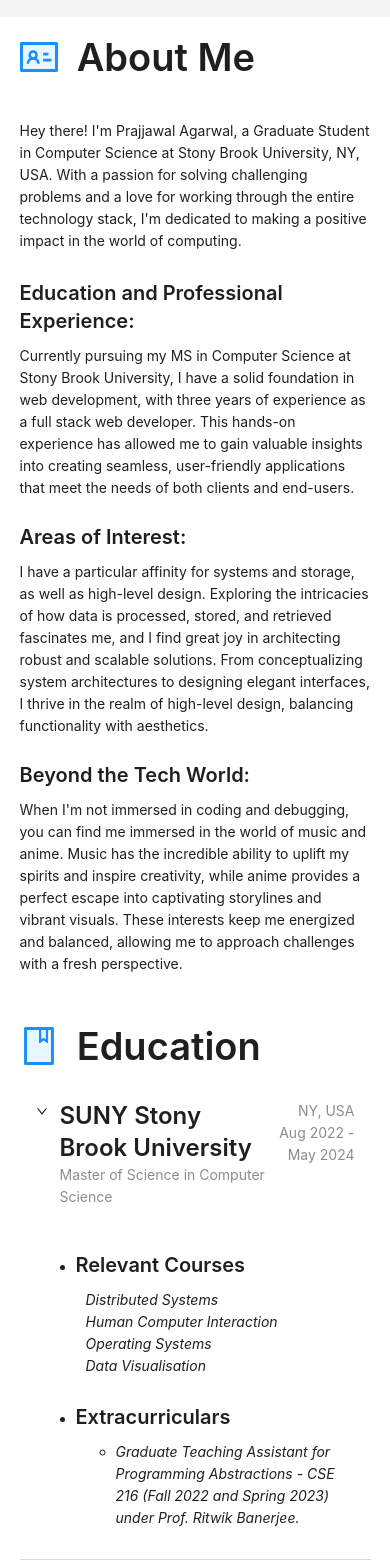
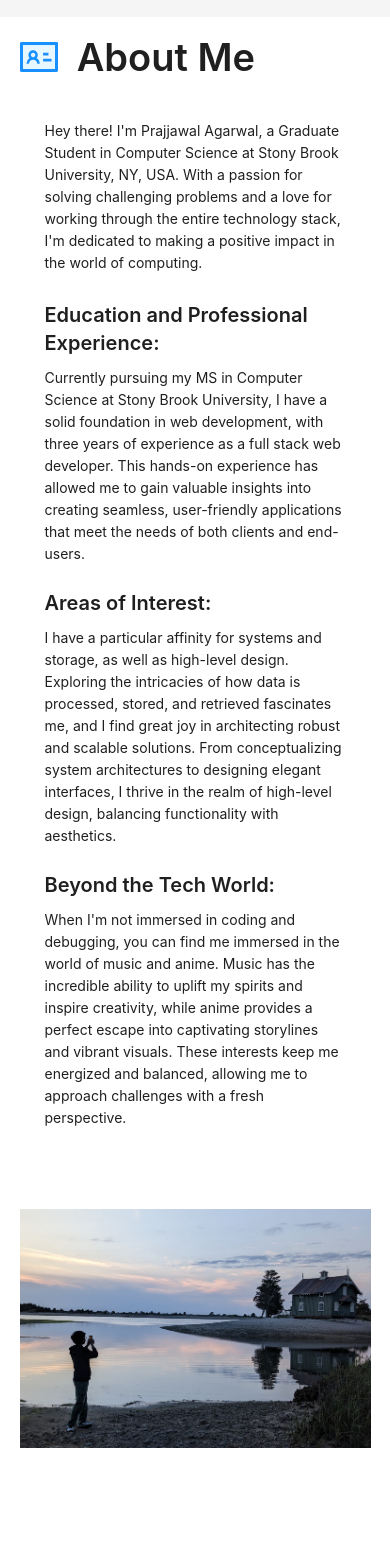
Before and after one commit to prajjawal05/personal-website, a React (Create React App) app: page / in a window 390 px wide. Shown: the part 827-2389 px from the top of the page. Built offline with nearby package versions, Linux system fonts and the light colour scheme.

Commit message:
added back my image for mobile

```diff
--- a/src/components/AboutMe/index.js
+++ b/src/components/AboutMe/index.js
@@ -9,6 +9,7 @@ const { Title, Text } = Typography;
 
 const StyledLayout = styled.div`
     display: flex;
+    flex-direction: ${prop => prop.horizontal ? "row" : "column"};
     justify-content: space-around;
     height: auto;
 `;
@@ -18,13 +19,14 @@ const StyledLeft = styled.div`
     display: flex;
     flex-direction: column;
     justify-content: center;
-    max-width: 700px;
+    max-width: ${prop => prop.horizontal ? "900px" : ""};
 `;
 
 const StyledRight = styled.div`
     display: flex;
     flex-direction: column;
     justify-content: center;
+    margin: 80px 0;
 `;
 
 const StyledTitle = styled(Title)`
@@ -33,6 +35,7 @@ const StyledTitle = styled(Title)`
 
 const StyledDetails = styled(Text)`
     text-align: left;
+    padding: 0 25px;
 `;
 
 
@@ -52,8 +55,8 @@ const AboutMe = () => {
 
     return (
         <StyledAboutMe>
-            <StyledLayout>
-                <StyledLeft>
+            <StyledLayout horizontal={width > 1350}>
+                <StyledLeft horizontal={width > 1350}>
                     <StyledDetails>Hey there!
 
                         I'm Prajjawal Agarwal, a Graduate Student in Computer Science at Stony Brook University, NY, USA. With a passion for solving challenging problems and a love for working through the entire technology stack, I'm dedicated to making a positive impact in the world of computing.
@@ -68,11 +71,11 @@ const AboutMe = () => {
                         When I'm not immersed in coding and debugging, you can find me immersed in the world of music and anime. Music has the incredible ability to uplift my spirits and inspire creativity, while anime provides a perfect escape into captivating storylines and vibrant visuals. These interests keep me energized and balanced, allowing me to approach challenges with a fresh perspective.
                     </StyledDetails>
                 </StyledLeft>
-                {width >= 1500 &&
-                    <StyledRight>
-                        <Image src={personalImg} style={{ height: "400px", width: "550px", marginLeft: "10px" }} preview={false} />
-                    </StyledRight>
-                }
+                {/* {width >= 1500 && */}
+                <StyledRight>
+                    <Image src={personalImg} style={{ maxHeight: "400px", maxWidth: "550px" }} preview={false} />
+                </StyledRight>
+                {/* } */}
             </StyledLayout>
         </StyledAboutMe>
     )
--- a/src/components/Skills/index.js
+++ b/src/components/Skills/index.js
@@ -45,7 +45,6 @@ const Skills = () => (
 
 export default Skills;
 
-// add image for mobile
 // menu active item
 // change resume link
 // preview resume
```
